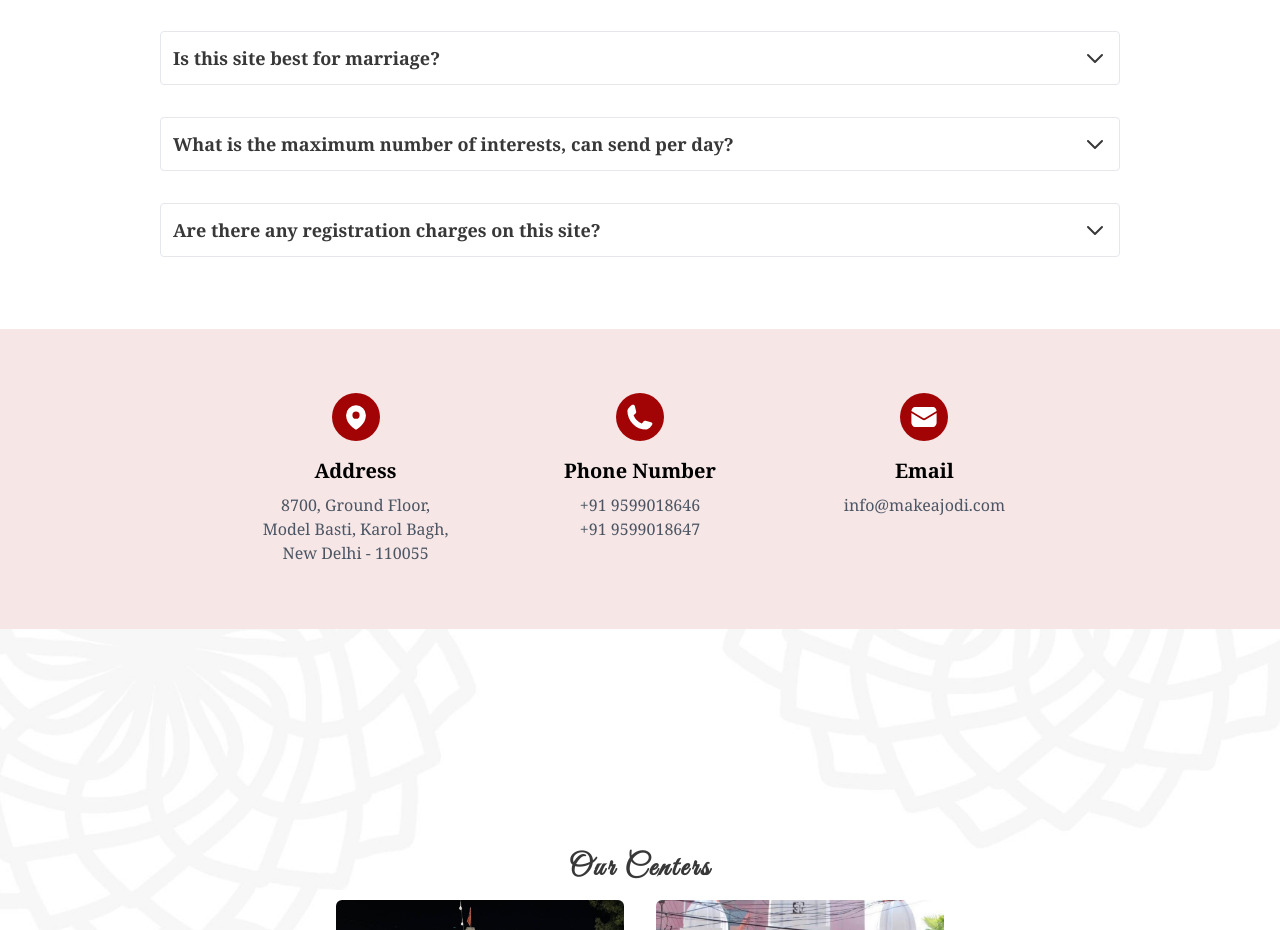
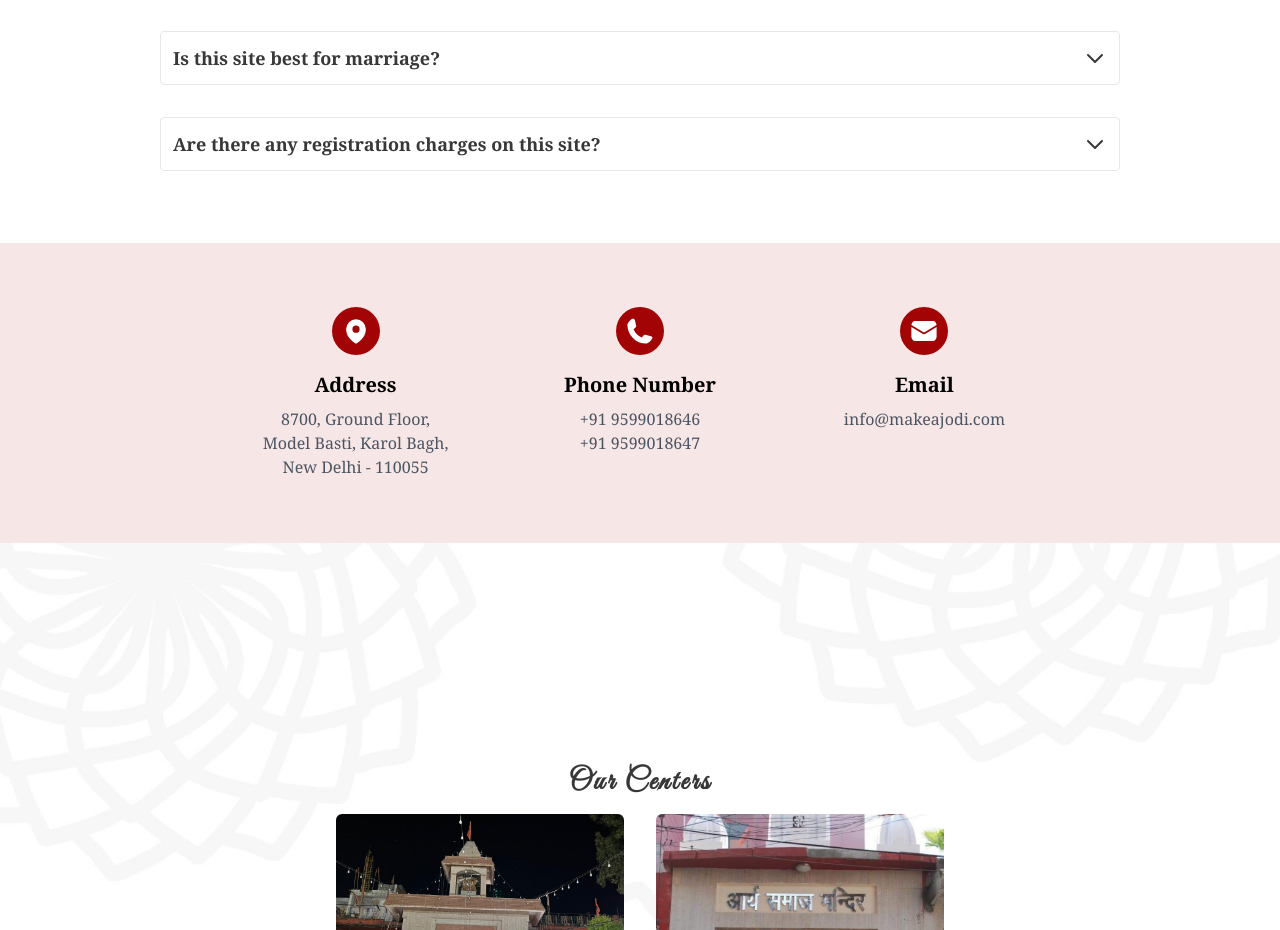
Before and after one commit to mahekkg/Makeajodi-Matrimony, a React (Create React App) app: page / in a window 1280 px wide. Shown: the part 5188-6118 px from the top of the page. Built offline with nearby package versions, Linux system fonts and the light colour scheme.

Commit message:
FAQ section

```diff
--- a/src/components/FAQSection.js
+++ b/src/components/FAQSection.js
@@ -5,36 +5,31 @@ const FAQSection = () => {
   const faqs = [
     {
       question: 'Is there any age limit on this site?',
-      answer: '----',
+      answer: 'There is no age limit on MakeAJodi; love knows no boundaries, and we welcome individuals of all ages to find their perfect match on our platform.',
     },
     {
       question: 'Does an online matrimonial website useful?',
-      answer:'----'
+      answer:'Yes, online matrimonial websites are useful as they provide a convenient platform for individuals to connect, explore with MakeAJodi and meet with potential matches, and facilitate the process of finding a life partner based on preferences and compatibility.'
     },
     {
       question: 'Is our data safe?',
       answer:
-        '----',
+        'MakeAJodi prioritizes the security and privacy of your data, implementing robust measures to ensure its safety. Your information is handled with utmost confidentiality, and the platform employs encryption and other security protocols to safeguard your data from unauthorized access.',
     },
     {
       question: 'Is there any registration time limit?',
       answer:
-        '----',
+        'There is no registration time limit on MakeAJodi.com; individuals can register at their convenience to begin their journey in finding a compatible life partner.',
     },
     {
       question: 'Is this site best for marriage?',
       answer:
-        '----',
-    },
-    {
-      question: 'What is the maximum number of interests, can send per day?',
-      answer:
-        '----',
+        'MakeAJodi.com strives to be a reliable platform for individuals seeking marriage by providing a convenient and secure space to connect with potential life partners. However, the "best" site for marriage depends on individual preferences and experiences. It\'s advisable to explore the features and user reviews to determine if MakeAJodi aligns with your expectations and requirements for a matrimonial platform.',
     },
     {
       question: 'Are there any registration charges on this site?',
       answer:
-        '----',
+        'For the most accurate and up-to-date information regarding registration charges on MakeAJodi.com, please contact their customer support.',
     },
   ];
 
@@ -46,7 +41,7 @@ const FAQSection = () => {
 
   return (
     <div id='FAQ'>
-    <section  className="py-8 md:px-40 px-8">
+      <section className="py-8 md:px-40 px-8">
         <div className="container mx-auto pb-10">
           <h2 className="text-4xl md:text-3xl font-bold mb-8 text-center text-[#a20405]">FAQs of Best Matrimonial Services in Delhi </h2>
           <div className="grid gap-8">
```
Lines whose indentation alone changed are shown as unchanged.
